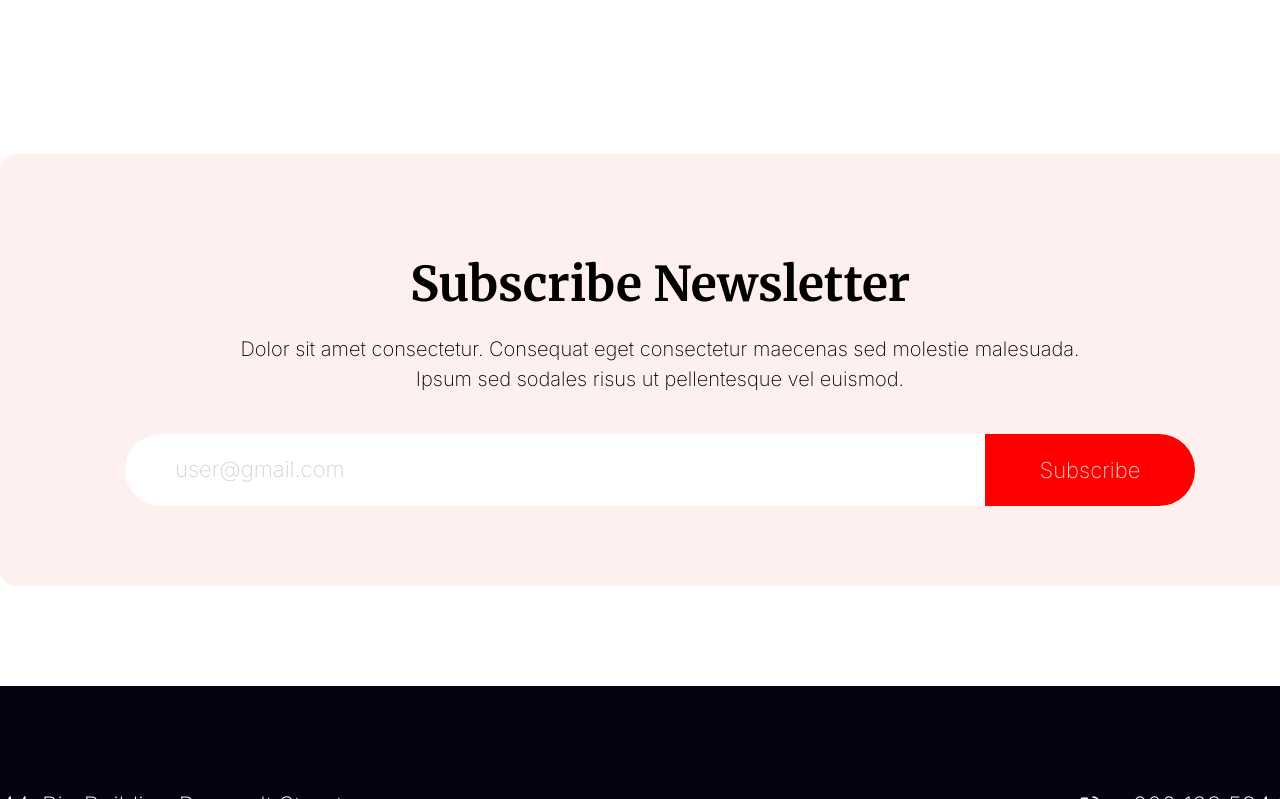
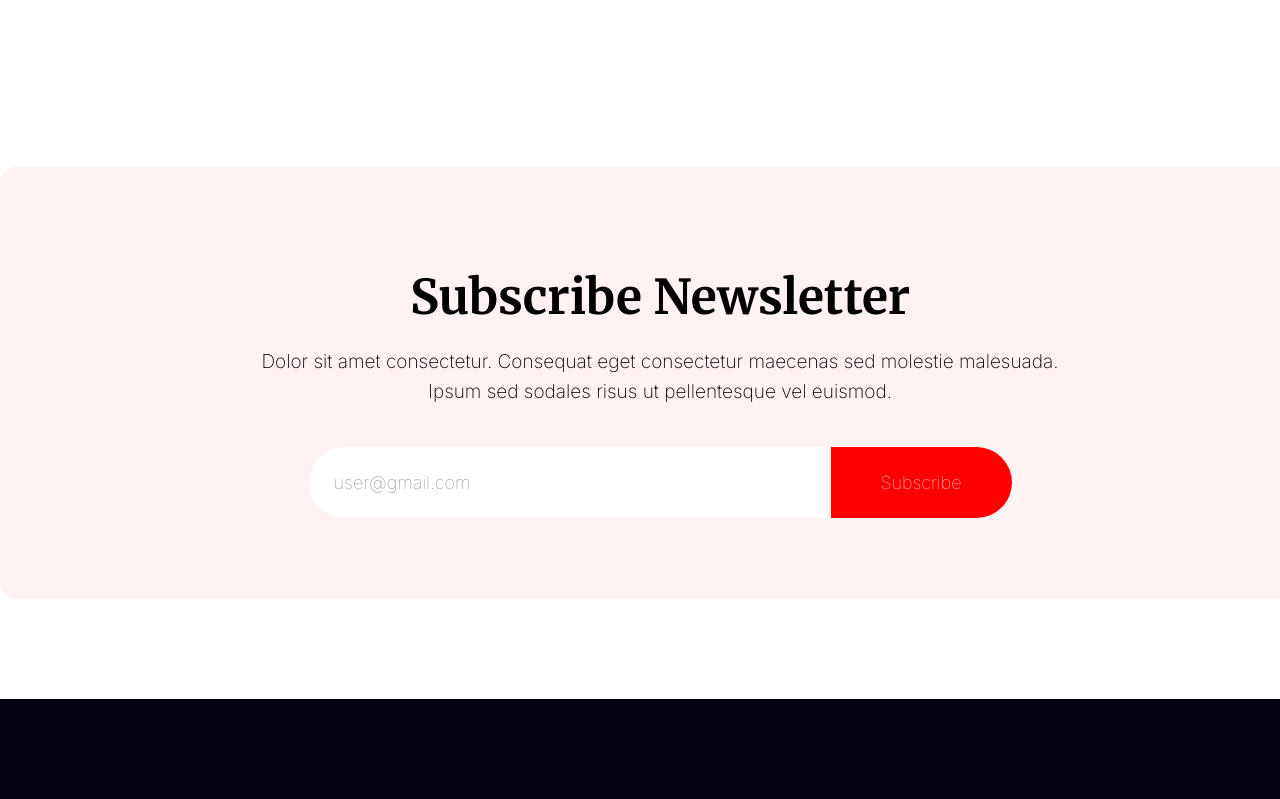
Before and after one commit to manifestus74/New-Year-Celebration-rev2, a plain HTML site: page index.html in a window 1280 px wide. Shown: the part 4323-5122 px from the top of the page. Drawn offline with Linux system fonts and the light colour scheme; files whose address does not match are found by name.

Commit message:
Final4 commit

```diff
--- a/CSS/style.css
+++ b/CSS/style.css
@@ -8,11 +8,7 @@ body {
     max-width: 1320px;
     min-width: 1320px;
     margin: auto;
-    /* background-color: brown; */
-}
 
-header {
-    /* background-color: aqua; */
 }
 
 .banner {
@@ -288,20 +284,14 @@ position: relative;
 
  /* . Section 5 */
 
-.section5-content {
-width: 100%;
-margin: auto;
-justify-content: center;
-align-items: center;
-}
 
 .section5-text-block {
-
 
     text-align: center;
     justify-content: center;
     font-family: 'Inter';
     font-weight: 300;
+
 }
 
 
@@ -324,10 +314,11 @@ align-items: center;
 }
 
 .section5-text-block p {
-
+    font-size: 20px;
     text-align: center;
-    line-height: 27px;
     margin-bottom: 50px;
+    line-height: 30px;
+    font-weight: 200;
 }
 
 .section5-image-block {
@@ -433,7 +424,7 @@ font-style: normal;
 /* Section 7 */
 
 .section7-content {
-    background-color: rgb(255, 240, 240);
+    background-color: rgb(255, 242, 242);
     margin-bottom: 100px;
     border-radius: 16px;
 }
@@ -462,65 +453,52 @@ justify-content: center;
     text-align: center;
     margin: 0;
     font-family: 'Inter';
-    font-size: 20px;
+    font-size: 19px;
     font-weight: 200;
     line-height: 30px;
 
 }
 
 .section7-input-block {
-margin: auto;
-width: 622px;
-height: 72px;
-display: flex;
-justify-content: center;
-padding: 40px 0 80px 0;
+   width: 1320px;
+   height: 72px;
+   display: flex;
+   justify-content: center;
+   margin-top: 40px;
+   padding-bottom: 80px;
+}
+
+input[type=email]{
+    border-radius: 50px 0 0 50px;
+    border: 0;
+    outline: 0;
+    font-weight: 100;
+    font-family: 'Inter';
+    font-size: 18px;
+    color: rgb(0, 0, 0);
+    padding: 25px 25px;
 
 }
 
-.button-Subscribe {
-    width: 350px;
-    height: 72px;
+input[type=submit]{
+    padding: 25px 50px;
     background-color: red;
     border-radius: 0 50px 50px 0;
-    align-items: center;
-    display: flex;
+    border: 0;
+    outline: 0;
+    color: #ffffff;
+    font-size: 18px;
+    font-weight: 100;
+    font-family: 'Inter';
 
 }
 
-.button-Subscribe input {
-    background-color: transparent;
-    font-size: 22px;
-    color: #ffffff;
-    font-weight: 200;
-    font-family: 'Inter';
-    width: 210px;
-
-}
-.section7-input-block input {
-    border-radius: 50px 0 0 50px;
-    border: 0;
-    outline: 0;
-    font-size: 22px;
-    color: lightgray;
+input[type=submit]:hover {
+    background-color: rgb(0, 0, 0);
 
 }
 
-input[type=email]{
-    padding-left: 50px;
-}
-
-input::placeholder {
-    color: lightgrey;
-    font-size: 22px;
-    font-family: 'Inter';
-    font-style: normal;
-    font-weight: 200;
-}
-
-
 /*  Footer */
-
 
 footer {
     background-color: rgba(7, 2, 17, 1);
--- a/index.html
+++ b/index.html
@@ -18,7 +18,7 @@
             <div class="container banner">
                 <div class="banner-shadow">
                      <div class="banner-text-block">
-                        <h2>Happy new year</h2>
+                        <h2> Happy new year</h2>
                         <h1>New year party celebration</h1>
                     </div>
                 </div>
@@ -180,6 +180,7 @@
                         <img src="images/Icons/email.png" alt="">
                     </div>
 
+
                     <div class="section7-text-block">
                         <h1>Subscribe newsletter</h1>
                         <p>Dolor sit amet consectetur. Consequat eget consectetur maecenas sed molestie malesuada.
@@ -189,12 +190,14 @@
                         </p>
                     </div>
 
-                    <div class="section7-input-block">
-                        <input type="email" size="60" placeholder="user@gmail.com">
-                        <div class="button-Subscribe">
+                  <div class="section7-input-block">
+                    <form action="">
+                            <input type="email" size="39" placeholder="user@gmail.com">
                             <input type="submit" value="Subscribe">
-                        </div>
-                    </div>
+                        </form>
+                  </div>
+
+
                 </div>
 
 
```
